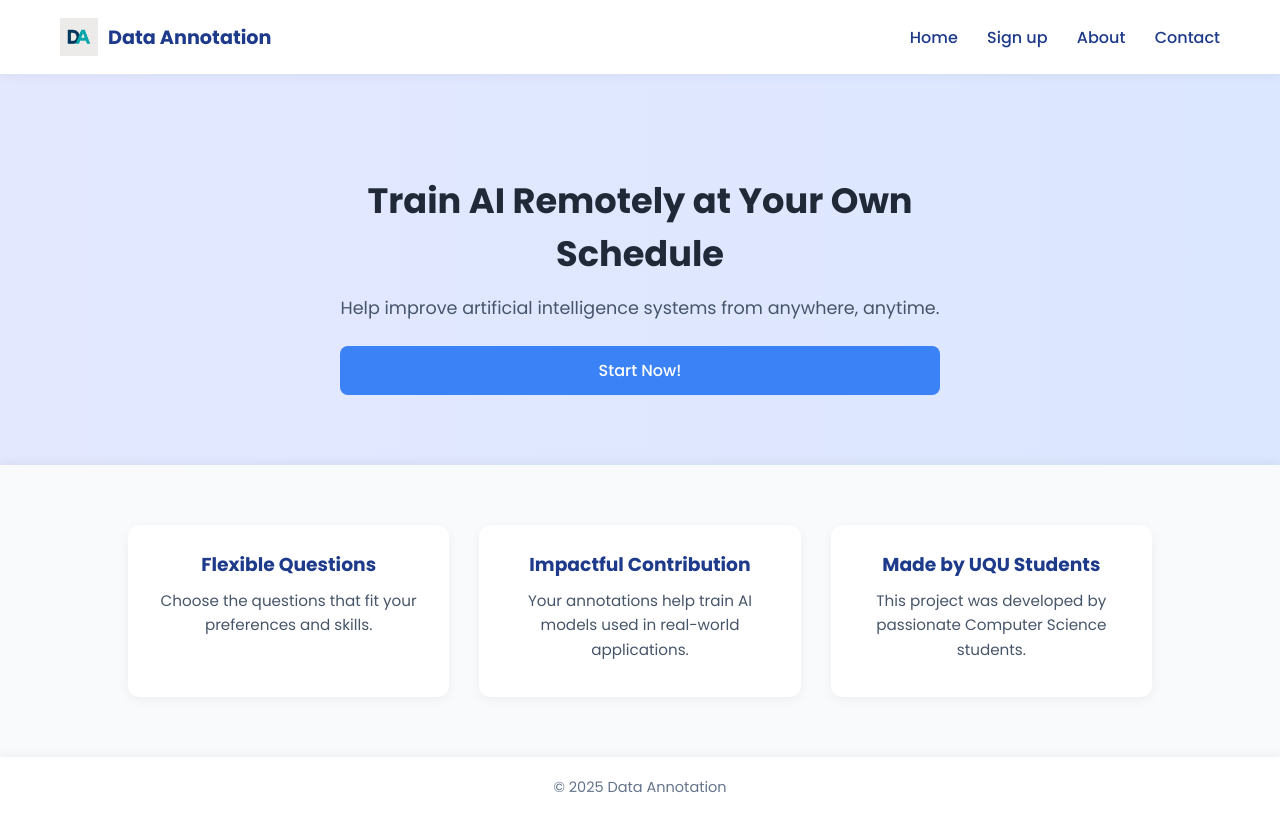
After one commit to AmrBinMohmmad/Turath, a PHP site: page /main.htm in a window 1280 px wide. The commit adds this page. Run offline with PHP 8.4, Linux system fonts and the light colour scheme.

Commit message:
Created main page and added favicon

```diff
--- /dev/null
+++ b/main.htm
@@ -0,0 +1,53 @@
+<!DOCTYPE html>
+<html lang="en">
+<head>
+  <meta charset="UTF-8" />
+  <meta name="viewport" content="width=device-width, initial-scale=1.0" />
+  <title>Data Annotation</title>
+  <link rel="icon" type="image/png" href="Favicon.png">
+  <link rel="stylesheet" href="style.css" />
+</head>
+<body>
+
+  <header class="navbar">
+    <div class="logo">
+      <img src="Favicon.png" alt="Logo">
+      <h1>Data Annotation</h1>
+    </div>
+    <nav>
+      <a href="main.htm">Home</a>
+      <a href="index.html">Sign up</a>
+      <a href="about.html">About</a>
+      <a href="contact.htm">Contact</a>
+    </nav>
+  </header>
+
+  <main class="hero">
+    <div class="hero-content">
+      <h2>Train AI Remotely at Your Own Schedule</h2>
+      <p>Help improve artificial intelligence systems from anywhere, anytime.</p>
+      <button class="btn">Start Now!</button>
+    </div>
+  </main>
+
+  <section class="features">
+    <div class="feature">
+      <h3>Flexible Questions</h3>
+      <p>Choose the questions that fit your preferences and skills.</p>
+    </div>
+    <div class="feature">
+      <h3>Impactful Contribution</h3>
+      <p>Your annotations help train AI models used in real-world applications.</p>
+    </div>
+    <div class="feature">
+      <h3>Made by UQU Students</h3>
+      <p>This project was developed by passionate Computer Science students.</p>
+    </div>
+  </section>
+
+  <footer>
+    <p>© 2025 Data Annotation</p>
+  </footer>
+
+</body>
+</html>
--- a/style.css
+++ b/style.css
@@ -1,23 +1,19 @@
 @import url('https://fonts.googleapis.com/css2?family=Poppins:wght@400;500;700&display=swap');
 
-
-
 * {
-    margin: 0;
-    padding: 0;
-    box-sizing: border-box;
-    font-family: "poppins",serif;
+  margin: 0;
+  padding: 0;
+  box-sizing: border-box;
+  font-family: 'Poppins', sans-serif;
 }
 
 body {
-    display: flex;
-    justify-content: center;
-    align-items: center;
-    min-height: 100vh;
-    background: linear-gradient(to right,#e2e2e2, #c9d6ff);
-    color: #333;
+  background: linear-gradient(to right, #e3e8ff, #dbe7ff);
+  display: flex;
+  flex-direction: column;
+  min-height: 100vh;
+  color: #1e293b;
 }
-
 .container {
     margin: 0 15px;
 }
@@ -88,3 +84,144 @@ p a {
 p a:hover {
     text-decoration: underline;
 }
+.navbar {
+  display: flex;
+  justify-content: space-between;
+  align-items: center;
+  padding: 18px 60px;
+  background: white;
+  box-shadow: 0 2px 10px rgba(0,0,0,0.05);
+}
+
+.logo {
+  display: flex;
+  align-items: center;
+  gap: 10px;
+}
+
+.logo img {
+  width: 38px;
+  height: 38px;
+}
+
+.logo h1 {
+  font-size: 1.2rem;
+  font-weight: 700;
+  color: #1e3a8a;
+}
+
+nav a {
+  color: #1e3a8a;
+  text-decoration: none;
+  margin-left: 25px;
+  font-weight: 500;
+  transition: 0.3s;
+}
+
+nav a:hover {
+  color: #3b82f6;
+}
+
+.hero {
+  flex: 1;
+  display: flex;
+  justify-content: center;
+  align-items: center;
+  text-align: center;
+  padding: 100px 20px 50px;
+}
+
+.hero-content {
+  max-width: 600px;
+}
+
+.hero h2 {
+  font-size: 2.2rem;
+  color: #1f2937;
+  margin-bottom: 15px;
+}
+
+.hero p {
+  color: #475569;
+  margin-bottom: 25px;
+  font-size: 1.1rem;
+}
+
+.btn {
+  background: #3b82f6;
+  border: none;
+  color: #fff;
+  font-size: 1rem;
+  padding: 12px 30px;
+  border-radius: 8px;
+  cursor: pointer;
+  transition: 0.3s;
+}
+
+.btn:hover {
+  background: #2563eb;
+  transform: translateY(-2px);
+}
+
+.features {
+  display: flex;
+  justify-content: center;
+  align-items: stretch;
+  gap: 30px;
+  padding: 60px 10%;
+  background: #f9fafb;
+  box-shadow: 0 -3px 10px rgba(0,0,0,0.05);
+}
+
+.feature {
+  flex: 1;
+  background: white;
+  border-radius: 12px;
+  padding: 25px;
+  text-align: center;
+  box-shadow: 0 3px 12px rgba(0,0,0,0.05);
+  transition: all 0.3s ease;
+}
+
+.feature:hover {
+  transform: translateY(-6px);
+  box-shadow: 0 8px 20px rgba(0,0,0,0.1);
+}
+
+.feature h3 {
+  color: #1e3a8a;
+  margin-bottom: 10px;
+}
+
+.feature p {
+  color: #475569;
+  font-size: 0.95rem;
+  line-height: 1.6;
+}
+
+footer {
+  background: white;
+  text-align: center;
+  padding: 20px;
+  font-size: 0.9rem;
+  color: #64748b;
+  box-shadow: 0 -2px 10px rgba(0,0,0,0.05);
+}
+
+@media (max-width: 900px) {
+  .navbar {
+    flex-direction: column;
+    gap: 10px;
+    text-align: center;
+  }
+
+  .features {
+    flex-direction: column;
+    align-items: center;
+  }
+
+  .feature {
+    width: 100%;
+    max-width: 400px;
+  }
+}
```
Also changed, not shown: index.html (+8 -0 lines), Favicon.png (added).
